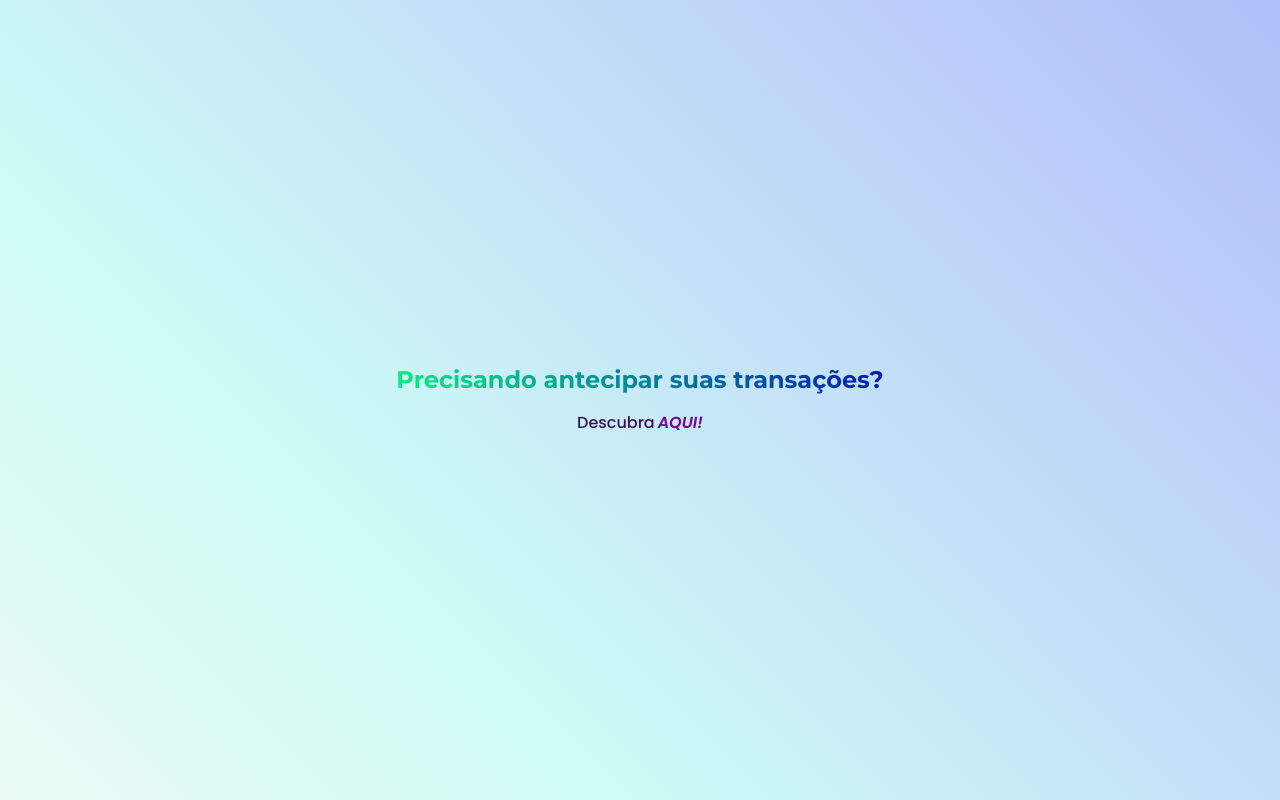
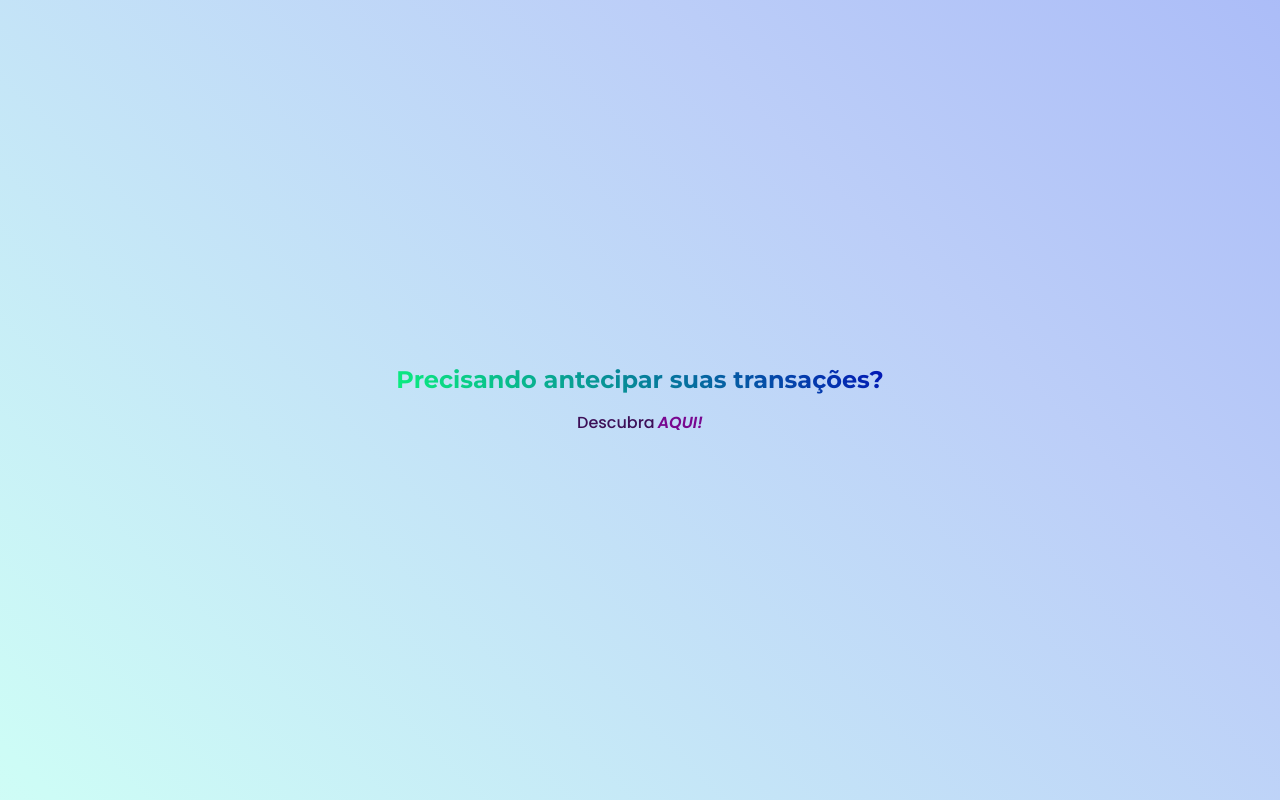
Before and after one commit to susimararoberti/Antecipa-Calc, a React (Create React App) app in the folder teste-tecnico-frontend/: page / in a window 1280 px wide. Built offline with nearby package versions, Linux system fonts and the light colour scheme.

Commit message:
feat: inserido a animação no background da home

```diff
--- a/teste-tecnico-frontend/src/pages/home/styles.js
+++ b/teste-tecnico-frontend/src/pages/home/styles.js
@@ -1,4 +1,22 @@
-import styled from "styled-components";
+import styled, { keyframes } from "styled-components";
+
+const colorsAnimation = keyframes`
+  0% {
+    background-position: 0% 25%;
+  }
+  25% {
+    background-position: 50% 25%;
+  }
+  50%{
+    background-position: 75% 50%;
+  }
+  75% {
+    background-position: 100% 75%;
+  }
+  100%{
+    background-position: 0% 25%;
+  }
+`;
 
 export const StyledHome = styled.main`
   display: flex;
@@ -8,5 +26,9 @@
   width: 100%;
   min-height: 100vh;
   background: linear-gradient(45deg, #faf7f0, #cdfcf6, #bccef8, #98a8f8);
-  background-size: 150% 150%;
+  background-size: 200% 200%;
+  animation-name: ${colorsAnimation};
+  animation-duration: 15s;
+  animation-iteration-count: infinite;
+  animation-timing-function: ease;
 `;
```
Also changed, not shown: 1 other file (tests, documents, lock files or other folders).
